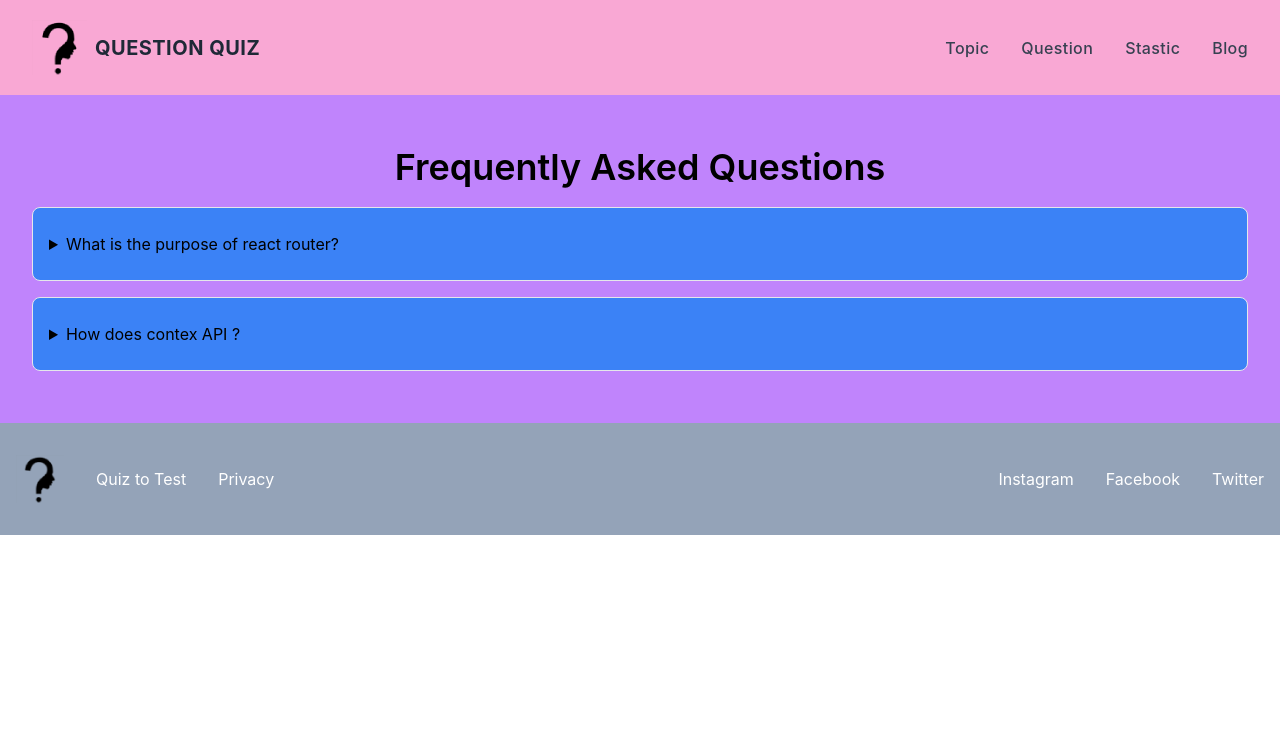
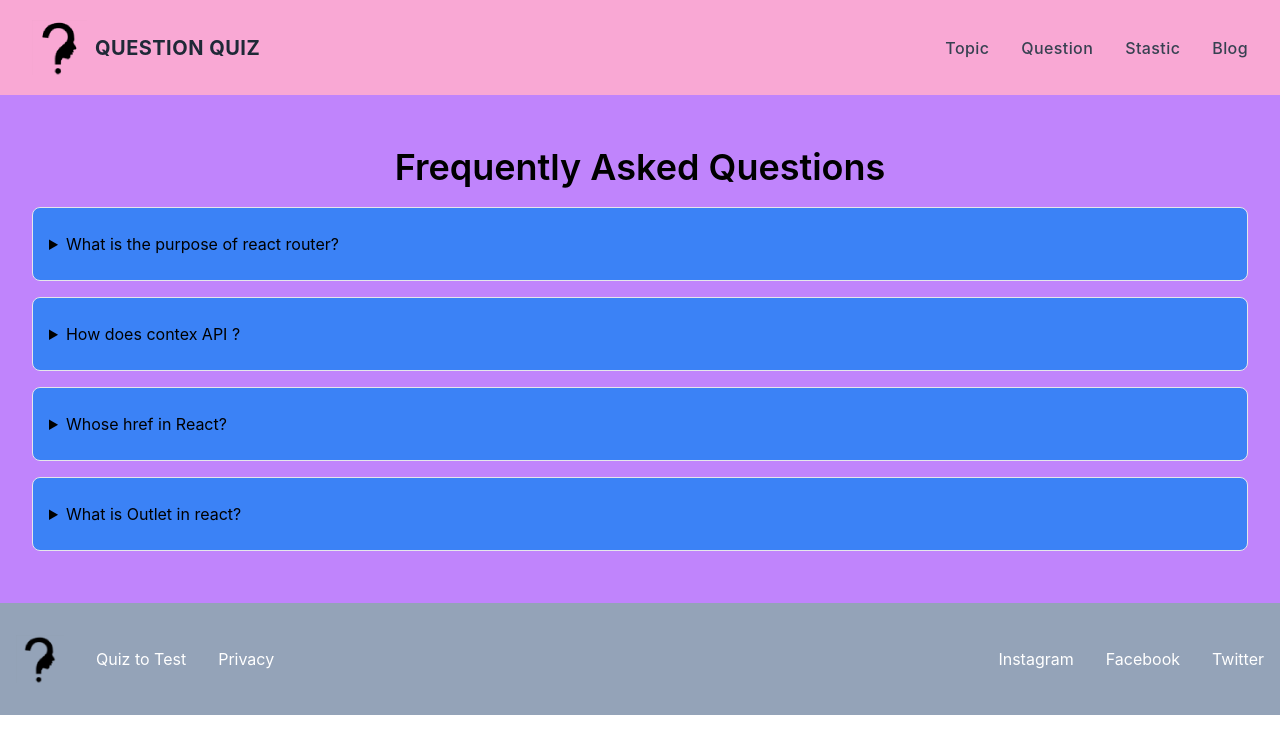
Before and after one commit to swapon789/quize-cracker-repo, a React (Create React App) app: page /blog in a window 1280 px wide. Shown: the top 754 px of the page. Built offline with nearby package versions, Linux system fonts and the light colour scheme; a web font is replaced by a local one.

Commit message:
blog question  add

```diff
--- a/src/Components/Blog/Blog.js
+++ b/src/Components/Blog/Blog.js
@@ -15,6 +15,14 @@ const Blog = () => {
                             <summary className="px-4 py-6 focus:outline-none focus-visible:ring-violet-400">How does contex API ?</summary>
                             <p className="px-4 py-6 pt-0 ml-4 -mt-4 dark:text-gray-400">The React Context API is a way for a React app to effectively produce global variables that can be passed around. This is the alternative to "prop drilling" or moving props from grandparent to child to parent, and so on. Context is also touted as an easier, lighter approach to state management using Redux.. </p>
                         </details>
+                        <details className="w-full border rounded-lg bg-blue-500">
+                            <summary className="px-4 py-6 focus:outline-none focus-visible:ring-violet-400">Whose href in React?</summary>
+                            <p className="px-4 py-6 pt-0 ml-4 -mt-4 dark:text-gray-400">This href attribute contains the URL or path to the destination page. It may be a relative URL or an absolute URL. In React, relative URLs should always be handled by the link tag provided by the React Router, and pure anchor tags should only be used for absolute paths.. </p>
+                        </details>
+                        <details className="w-full border rounded-lg bg-blue-500 ">
+                            <summary className="px-4 py-6 focus:outline-none focus-visible:ring-violet-400">What is Outlet in react?</summary>
+                            <p className="px-4 py-6 pt-0 ml-4 -mt-4 dark:text-gray-400">Outlet - A component that renders the next match in a set of matches. Index Route - A child route with no path that renders in the parent's outlet at the parent's URL. Layout Route - A parent route without a path, used exclusively for grouping child routes inside a specific layout. </p>
+                        </details>
                     </div>
                 </div>
             </section>
```
